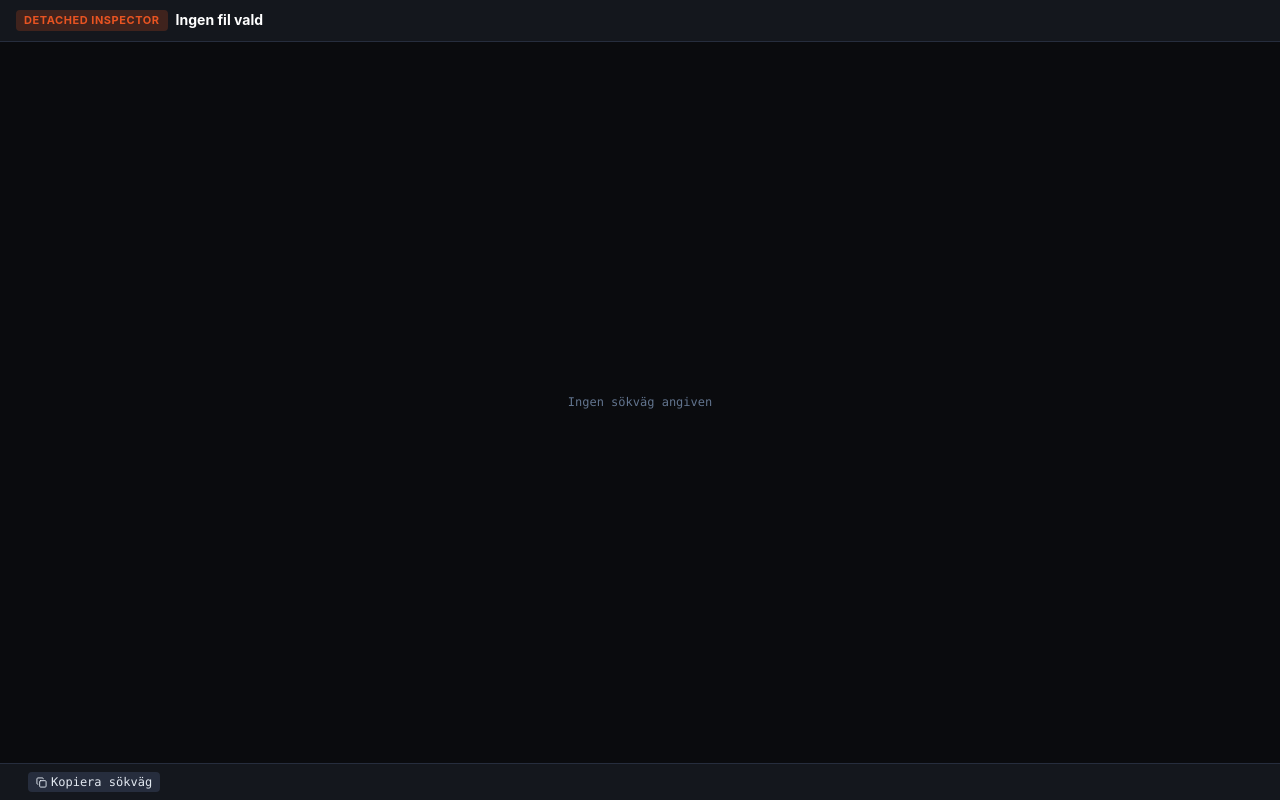
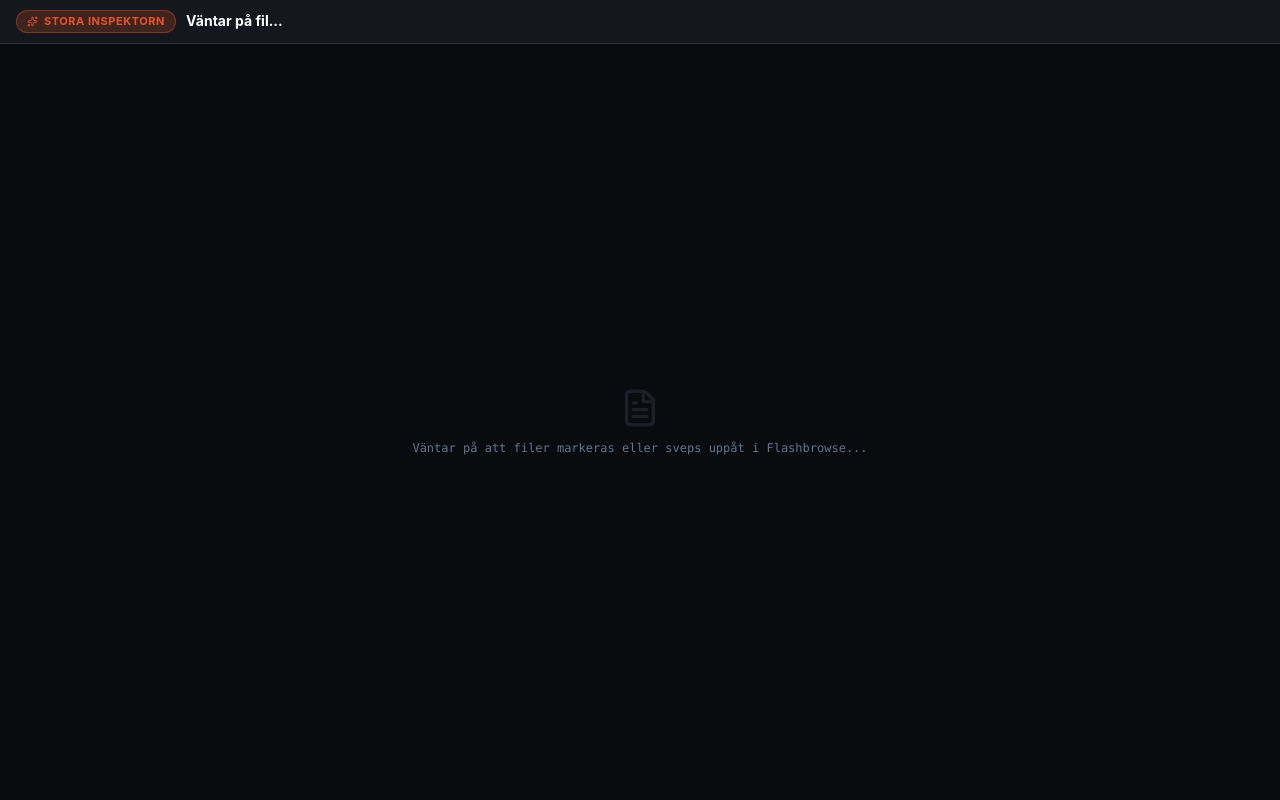
Before and after one commit to olawa/flashbrowse-tauri, a SvelteKit app: page /inspector in a window 1280 px wide. Built offline with nearby package versions, Linux system fonts and the light colour scheme.

Commit message:
fix(inspector): fix 404 in detached window and load DetachedInspectorView

```diff
--- a/src/lib/components/DetachedInspectorView.svelte
+++ b/src/lib/components/DetachedInspectorView.svelte
@@ -1,7 +1,15 @@
 <script lang="ts">
   import { onMount, onDestroy } from 'svelte';
   import { listen } from '@tauri-apps/api/event';
-  import { getPreview, calculateDirSize, revealInOs, openInDefault, toggleDetachedInspector } from '../invoke';
+  import {
+    getPreview,
+    sshGetPreview,
+    calculateDirSize,
+    revealInOs,
+    openInDefault,
+    toggleDetachedInspector,
+    getInspectorInitialPath,
+  } from '../invoke';
   import { renderMarkdown } from '../markdown';
   import BioInspector from './BioInspector.svelte';
   import ArchiveInspector from './ArchiveInspector.svelte';
@@ -35,6 +43,7 @@
   let unlistenSync: (() => void) | null = null;
   let unlistenPathSync: (() => void) | null = null;
   let unlistenCastSync: (() => void) | null = null;
+  let unlistenCastItem: (() => void) | null = null;
   let castAlert = false;
 
   // View Mode Toggles
@@ -70,11 +79,20 @@
   }
 
   onMount(async () => {
-    // 1. Check if an initial path was provided in URL query
+    // 1. Check if an initial path was provided in URL query or from backend
     const urlParams = new URLSearchParams(window.location.search);
     const p = urlParams.get('path');
     if (p) {
       setItemFromPath(decodeURIComponent(p));
+    } else {
+      try {
+        const initPath = await getInspectorInitialPath();
+        if (initPath) {
+          setItemFromPath(initPath);
+        }
+      } catch (e) {
+        console.warn('Could not get initial path:', e);
+      }
     }
 
     // 2. Listen to live sync & cast events from the main window!
@@ -100,6 +118,15 @@
           setItemFromPath(event.payload, true);
         }
       });
+
+      unlistenCastItem = await listen<FileItem>('inspector-cast-item', async (event) => {
+        if (event.payload) {
+          currentItem = event.payload;
+          castAlert = true;
+          setTimeout(() => (castAlert = false), 2500);
+          await loadPreview(currentItem.path);
+        }
+      });
     } catch (e) {
       console.error('Failed to listen to inspector sync events:', e);
     }
@@ -109,6 +136,7 @@
     if (unlistenSync) unlistenSync();
     if (unlistenPathSync) unlistenPathSync();
     if (unlistenCastSync) unlistenCastSync();
+    if (unlistenCastItem) unlistenCastItem();
   });
 
   async function loadPreview(path: string) {
@@ -116,7 +144,15 @@
     isLoading = true;
     dirSummary = null;
     try {
-      preview = await getPreview(path);
+      if (path.startsWith('ssh://')) {
+        const clean = path.replace(/^ssh:\/\//, '');
+        const slashIdx = clean.indexOf('/');
+        const host = slashIdx > 0 ? clean.slice(0, slashIdx) : clean;
+        const remotePath = slashIdx > 0 ? clean.slice(slashIdx) : '/';
+        preview = await sshGetPreview(host, remotePath);
+      } else {
+        preview = await getPreview(path);
+      }
     } catch (e: any) {
       preview = {
         kind: 'error',
--- a/src/lib/invoke.ts
+++ b/src/lib/invoke.ts
@@ -239,6 +239,10 @@ export async function quickLook(path: string): Promise<void> {
 
 export async function toggleDetachedInspector(path?: string): Promise<void> {
   await invoke('toggle_detached_inspector', { path });
+}
+
+export async function getInspectorInitialPath(): Promise<string | null> {
+  return await invoke<string | null>('get_inspector_initial_path');
 }
 
 export async function getBamHeader(path: string): Promise<BamHeaderData> {
--- a/src/lib/stores/navigation.ts
+++ b/src/lib/stores/navigation.ts
@@ -84,6 +84,8 @@ export async function castToSecondaryInspector(item: FileItem) {
   try {
     const { toggleDetachedInspector } = await import('../invoke');
     await toggleDetachedInspector(item.path);
+    const { emit } = await import('@tauri-apps/api/event');
+    await emit('inspector-cast-item', item);
   } catch (err) {
     console.error('Failed to cast to secondary inspector:', err);
   }
--- a/src/routes/+layout.ts
+++ b/src/routes/+layout.ts
@@ -3,3 +3,5 @@
 // See: https://svelte.dev/docs/kit/single-page-apps
 // See: https://v2.tauri.app/start/frontend/sveltekit/ for more info
 export const ssr = false;
+export const prerender = true;
+export const trailingSlash = 'always';
--- a/src/routes/inspector/+page.svelte
+++ b/src/routes/inspector/+page.svelte
@@ -1,183 +1,9 @@
 <script lang="ts">
-  import { onMount } from 'svelte';
-  import { getPreview, calculateDirSize, revealInOs, openInDefault } from '$lib/invoke';
-  import type { PreviewContent, DirectorySummary } from '$lib/types';
-  import {
-    FileText,
-    Copy,
-    FolderOpen,
-    ExternalLink,
-    PieChart,
-    Check,
-    RefreshCw,
-  } from 'lucide-svelte';
-
-  let filePath = '';
-  let fileName = '';
-  let preview: PreviewContent | null = null;
-  let dirSummary: DirectorySummary | null = null;
-  let isLoading = false;
-  let isCalculatingDu = false;
-  let copied = false;
-  let viewMode: 'visual' | 'hex' | 'raw' = 'visual';
-
-  onMount(() => {
-    const urlParams = new URLSearchParams(window.location.search);
-    const p = urlParams.get('path');
-    if (p) {
-      filePath = decodeURIComponent(p);
-      fileName = filePath.split('/').filter(Boolean).pop() || filePath;
-      loadPreview(filePath);
-    }
-  });
-
-  async function loadPreview(targetPath: string) {
-    isLoading = true;
-    try {
-      preview = await getPreview(targetPath);
-    } catch (e: any) {
-      preview = {
-        kind: 'error',
-        file_size_bytes: 0,
-        formatted_size: '--',
-        modified_str: '--',
-        permissions_str: '---------',
-        error_message: String(e),
-      };
-    } finally {
-      isLoading = false;
-    }
-  }
-
-  async function copyPath() {
-    if (!filePath) return;
-    await navigator.clipboard.writeText(filePath);
-    copied = true;
-    setTimeout(() => (copied = false), 2000);
-  }
+  import DetachedInspectorView from '$lib/components/DetachedInspectorView.svelte';
 </script>
 
-<div class="flex flex-col h-screen w-screen bg-[#0d0e11] text-[#f1f5f9] font-sans select-none overflow-hidden">
-  <!-- Top Bar -->
-  <div class="flex items-center justify-between px-4 py-2.5 bg-[#14171d] border-b border-[#262d3d]">
-    <div class="flex items-center gap-2 min-w-0">
-      <span class="px-2 py-0.5 rounded bg-[#e85422]/20 text-[#e85422] text-[11px] font-bold tracking-wider uppercase">
-        Detached Inspector
-      </span>
-      <span class="font-bold text-sm text-white truncate">{fileName || 'Ingen fil vald'}</span>
-    </div>
+<svelte:head>
+  <title>Flashbrowse Inspector</title>
+</svelte:head>
 
-    {#if filePath}
-      <div class="flex items-center gap-2">
-        <button
-          class="flex items-center gap-1 px-2.5 py-1 rounded bg-[#191d24] hover:bg-[#222834] border border-[#262d3d] text-xs"
-          on:click={() => loadPreview(filePath)}
-        >
-          <RefreshCw size={12} class={isLoading ? 'animate-spin' : ''} />
-          <span>Ladda om</span>
-        </button>
-
-        <button
-          class="flex items-center gap-1 px-2.5 py-1 rounded bg-[#191d24] hover:bg-[#222834] border border-[#262d3d] text-xs"
-          on:click={() => openInDefault(filePath)}
-        >
-          <ExternalLink size={12} />
-          <span>Öppna</span>
-        </button>
-
-        <button
-          class="flex items-center gap-1 px-2.5 py-1 rounded bg-[#191d24] hover:bg-[#222834] border border-[#262d3d] text-xs"
-          on:click={() => revealInOs(filePath)}
-        >
-          <FolderOpen size={12} />
-          <span>Visa i Finder</span>
-        </button>
-      </div>
-    {/if}
-  </div>
-
-  <!-- Content Area -->
-  <div class="flex-1 overflow-auto bg-[#0a0b0e] p-4 font-mono text-xs select-text">
-    {#if !filePath}
-      <div class="h-full flex items-center justify-center text-slate-500">
-        Ingen sökväg angiven
-      </div>
-    {:else if isLoading}
-      <div class="h-full flex items-center justify-center text-slate-500">
-        Läser in filinnehåll...
-      </div>
-    {:else if preview}
-      {#if preview.kind === 'image' && preview.image_base64}
-        <div class="h-full flex items-center justify-center bg-black/50 p-6 rounded-xl border border-[#262d3d]">
-          <img
-            src="data:{preview.image_mime || 'image/png'};base64,{preview.image_base64}"
-            alt={fileName}
-            class="max-h-[85vh] max-w-full object-contain rounded-lg shadow-2xl"
-          />
-        </div>
-      {:else if preview.kind === 'table' && preview.table_headers && preview.table_rows}
-        <div class="overflow-x-auto rounded-lg border border-[#262d3d] bg-[#14171d]">
-          <table class="w-full text-left border-collapse text-xs">
-            <thead>
-              <tr class="border-b border-[#262d3d] bg-[#191d24]">
-                {#each preview.table_headers as header}
-                  <th class="p-2 font-bold text-[#e85422]">{header}</th>
-                {/each}
-              </tr>
-            </thead>
-            <tbody>
-              {#each preview.table_rows as row}
-                <tr class="border-b border-[#262d3d]/50 hover:bg-white/5">
-                  {#each row as cell}
-                    <td class="p-2 text-slate-300">{cell}</td>
-                  {/each}
-                </tr>
-              {/each}
-            </tbody>
-          </table>
-        </div>
-      {:else if preview.kind === 'code' || preview.kind === 'text'}
-        <div class="p-4 rounded-xl bg-[#14171d] border border-[#262d3d] leading-relaxed text-slate-200">
-          <pre class="m-0 whitespace-pre-wrap break-words">{preview.text_content}</pre>
-        </div>
-      {:else if preview.kind === 'hex' && preview.hex_lines}
-        <div class="p-4 rounded-xl bg-[#14171d] border border-[#262d3d] text-purple-300 leading-tight">
-          {#each preview.hex_lines as line}
-            <div>{line}</div>
-          {/each}
-        </div>
-      {:else if preview.kind === 'error'}
-        <div class="p-8 text-center text-red-400">
-          {preview.error_message || 'Kunde inte läsa fil'}
-        </div>
-      {/if}
-    {/if}
-  </div>
-
-  <!-- Bottom Metadata Bar -->
-  <div class="px-4 py-2 bg-[#14171d] border-t border-[#262d3d] flex items-center justify-between text-xs font-mono text-slate-400">
-    <div class="flex items-center gap-3 truncate">
-      <span class="truncate max-w-[500px]" title={filePath}>{filePath}</span>
-      <button
-        class="flex items-center gap-1 px-2 py-0.5 rounded bg-[#262d3d] hover:bg-[#e85422] hover:text-white text-slate-200 transition-colors"
-        on:click={copyPath}
-      >
-        {#if copied}
-          <Check size={11} class="text-green-400" />
-          <span>Kopierad</span>
-        {:else}
-          <Copy size={11} />
-          <span>Kopiera sökväg</span>
-        {/if}
-      </button>
-    </div>
-
-    {#if preview}
-      <div class="flex items-center gap-4 text-slate-300">
-        <span>Storlek: <strong class="text-white">{preview.formatted_size}</strong></span>
-        <span>Ändrad: <strong>{preview.modified_str}</strong></span>
-        <span>Rättigheter: <strong>{preview.permissions_str}</strong></span>
-      </div>
-    {/if}
-  </div>
-</div>
+<DetachedInspectorView />
```
Also changed, not shown: 2 other files (tests, documents, lock files or other folders).
